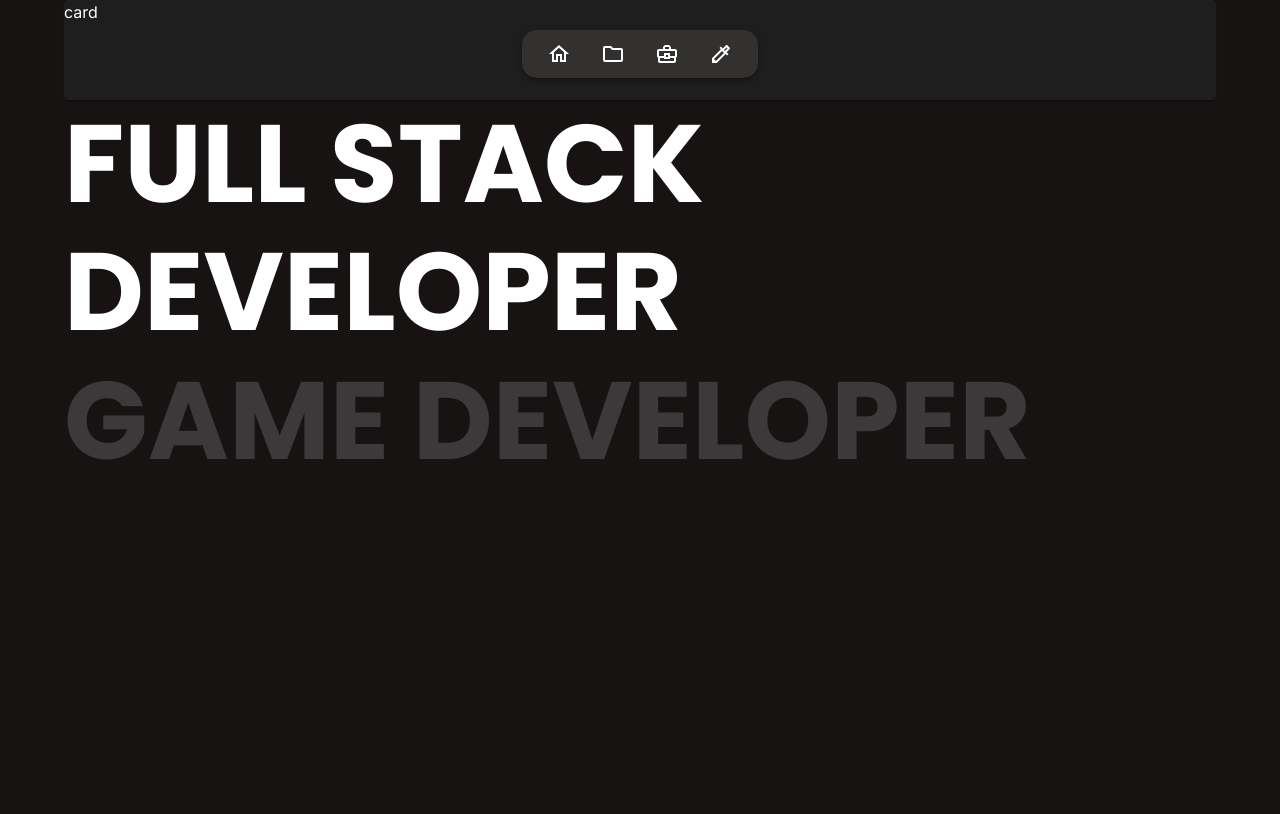
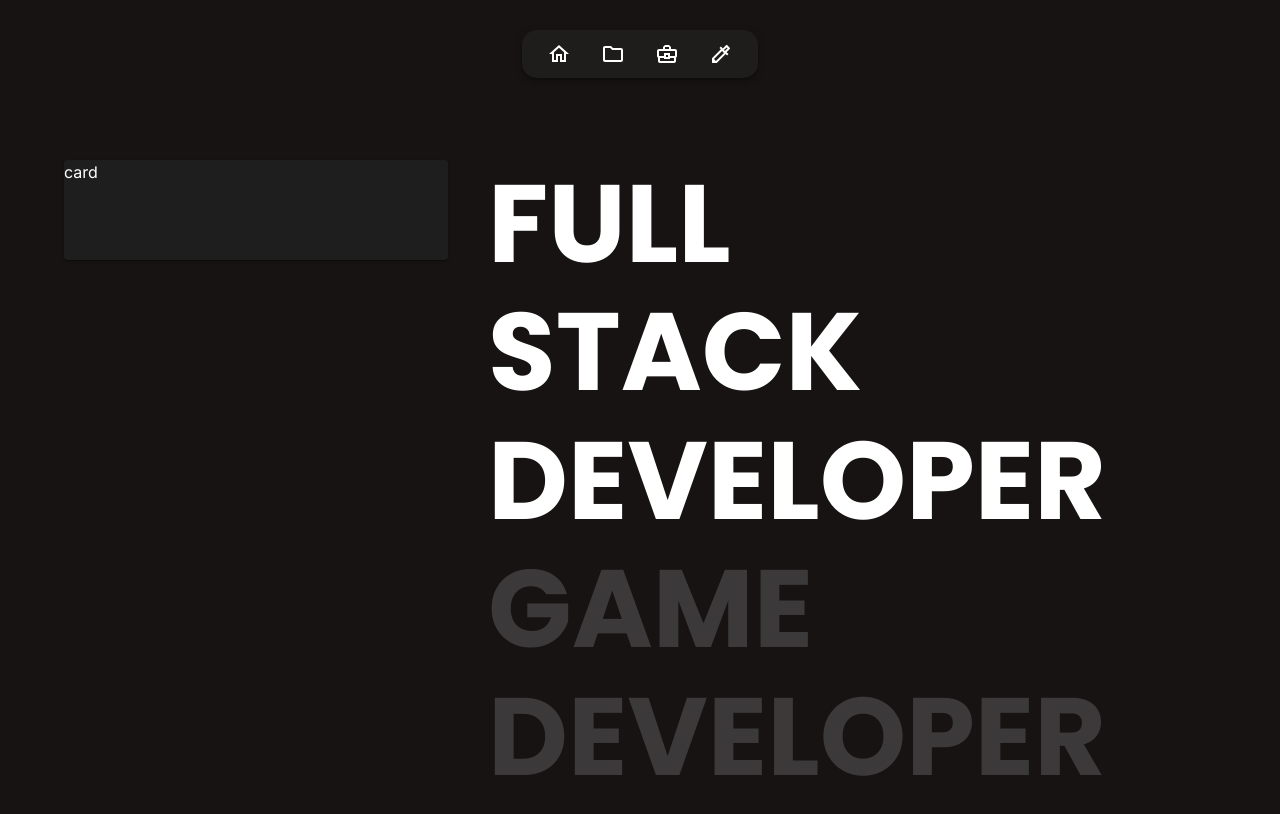
Before and after one commit to rotembab/resume-frontend, a React (Vite) app: page / in a window 1280 px wide. Built offline with nearby package versions, Linux system fonts and the light colour scheme.

Commit message:
fixed almost everything

```diff
--- a/src/App.tsx
+++ b/src/App.tsx
@@ -11,18 +11,13 @@ import { Container } from '@mui/material';
 
 export default function App() {
   return (
-    <>
-      <NavMenu />
-      <Container
-        sx={{
-          height: '100%',
-        }}
-      >
-        <Grid size={12}></Grid>
+    <Container>
+      <Grid container paddingTop={20} gap={5}>
+        <NavMenu />
         <Grid size={4}>
           <DetailsCard />
         </Grid>
-        <Grid size={6}>
+        <Grid size={4}>
           <Routes>
             <Route path='/' element={<HomePage />} />
             <Route path='/projects' element={<ProjectsPage />} />
@@ -30,7 +25,7 @@ export default function App() {
             <Route path='/tools' element={<ToolsPage />} />
           </Routes>
         </Grid>
-      </Container>
-    </>
+      </Grid>
+    </Container>
   );
 }
--- a/src/components/ui/nav-menu/nav-menu.component.tsx
+++ b/src/components/ui/nav-menu/nav-menu.component.tsx
@@ -11,7 +11,7 @@ export const NavMenu = ({}: NavMenuProps) => {
   return (
     <>
       <AppBar
-        // color='transparent'
+        color='transparent'
         sx={{
           padding: '10px 25px',
           width: 'max-content',
```
